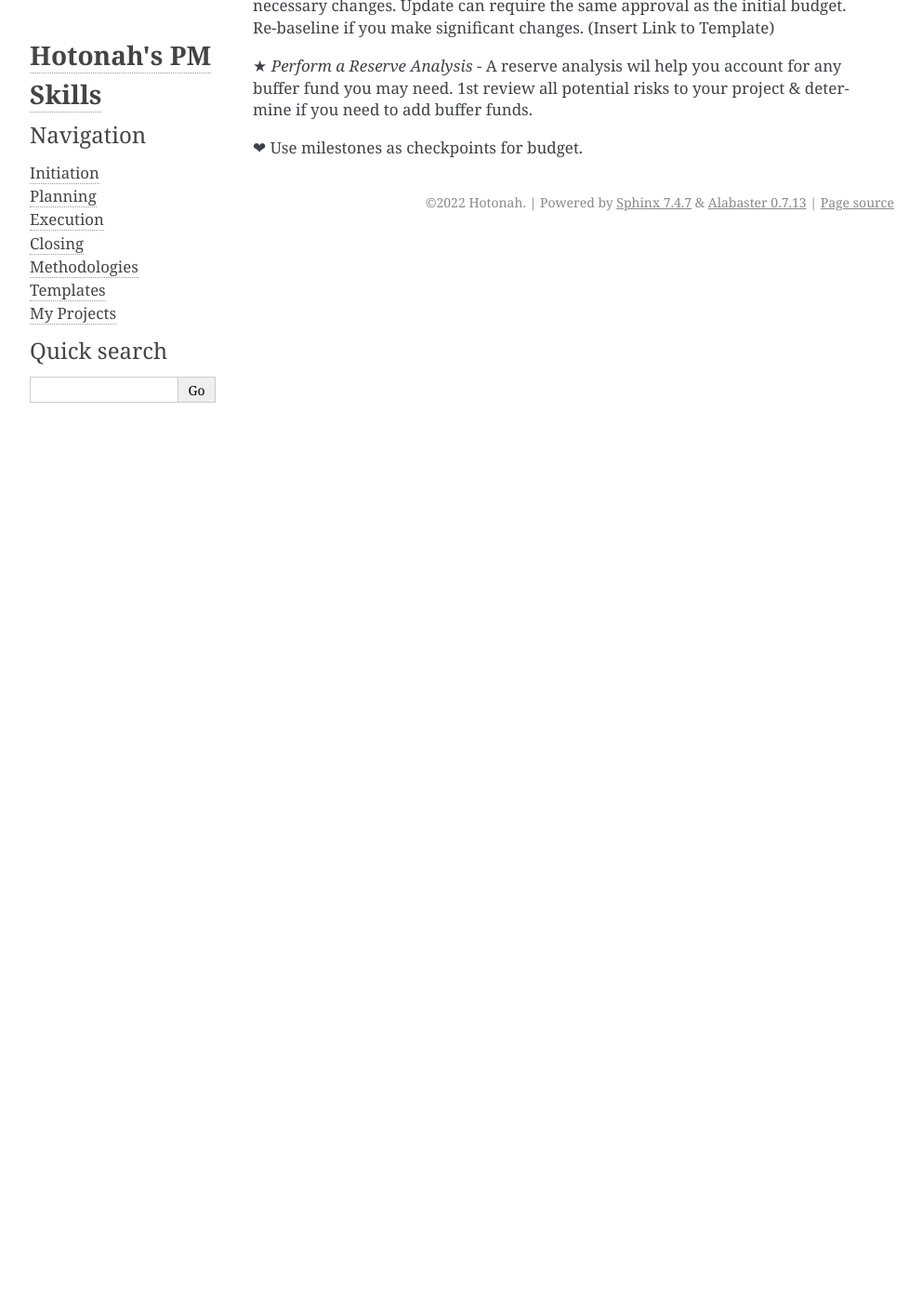
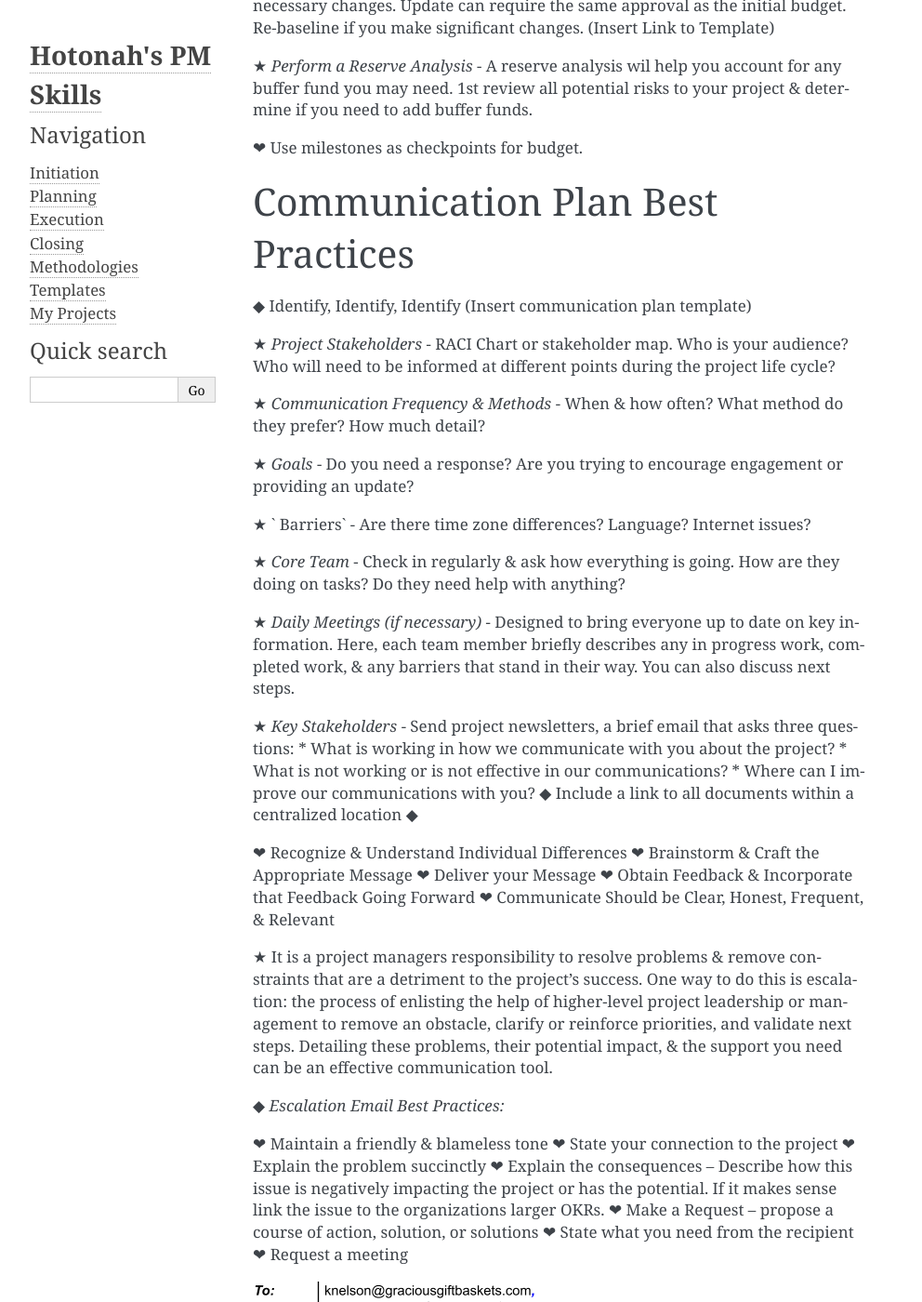
Before and after one commit to Hotonah/hotonah.github.io, a Sphinx documentation site: the page built from source/planning.txt, in a window 1280 px wide and 1400 px high, scrolled down 5881 px. Shown: the whole window at 93% size, without its empty margins (148-1140 px from the left). Built offline with Sphinx 7.4.7, drawn with Linux system fonts in a browser that asks for light colours; some of the changed text lies outside the part shown.

Commit message:
Update planning.txt

```diff
--- a/source/planning.txt
+++ b/source/planning.txt
@@ -183,3 +183,91 @@ Project Budgeting Best Practices
 ★ `Perform a Reserve Analysis` - A reserve analysis wil help you account for any buffer fund you may need. 1st review all potential risks to your project & determine if you need to add buffer funds.
 
 ❤ Use milestones as checkpoints for budget.
+
+Communication Plan Best Practices
+===============================
+◆ Identify, Identify, Identify
+(Insert communication plan template)
+
+★ `Project Stakeholders` - RACI Chart or stakeholder map. Who is your audience? Who will need to be informed at different points during the project life cycle?
+
+★ `Communication Frequency & Methods` - When & how often? What method do they prefer? How much detail?
+
+★ `Goals` - Do you need a response? Are you trying to encourage engagement or providing an update?
+
+★ ` Barriers` - Are there time zone differences? Language? Internet issues?
+
+★ `Core Team` - Check in regularly & ask how everything is going. How are they doing on tasks? Do they need help with anything?
+
+★ `Daily Meetings (if necessary)` - Designed to bring everyone up to date on key information. Here, each team member briefly describes any in progress work, completed work, & any barriers that stand in their way. You can also discuss next steps.
+
+★ `Key Stakeholders` - Send project newsletters, a brief email that asks three questions:
+* What is working in how we communicate with you about the project?
+* What is not working or is not effective in our communications?
+* Where can I improve our communications with you?
+◆ Include a link to all documents within a centralized location ◆
+
+❤ Recognize & Understand Individual Differences
+❤ Brainstorm & Craft the Appropriate Message
+❤ Deliver your Message
+❤ Obtain Feedback & Incorporate that Feedback Going Forward
+❤ Communicate Should be Clear, Honest, Frequent, & Relevant
+
+★ It is a project managers responsibility to resolve problems & remove constraints that are a detriment to the project’s success. One way to do this is escalation: the process of enlisting the help of higher-level project leadership or management to remove an obstacle, clarify or reinforce priorities, and validate next steps. Detailing these problems, their potential impact, & the support you need can be an effective communication tool.
+
+◆ `Escalation Email Best Practices:`
+
+❤ Maintain a friendly & blameless tone
+❤ State your connection to the project
+❤ Explain the problem succinctly
+❤ Explain the consequences – Describe how this issue is negatively impacting the project or has the potential. If it makes sense link the issue to the organizations larger OKRs.
+❤ Make a Request – propose a course of action, solution, or solutions
+❤ State what you need from the recipient
+❤ Request a meeting
+
+.. image:: media/Escalation_Email.PNG
+
+◆ `ROAM Analysis`
+
+❤ `R: Resolved` - The issue has been eliminated & no longer poses a problem.
+❤ `O: Owned` - The issue has been assigned to a team member who will monitor it through completion.
+❤ `A: Accepted` - The issue is minor or cannot be resolved, so the team chooses to accept it & work around it.
+❤ `M: Mitigated` - The team has taken action to reduce the impact of the issue or reduce the likelihood of a risk that has not materialized.
+
+Kickoff Meeting!
+=============
+★ First meeting in which the project team comes together to ground everyone in a shared vision, gain a shared understanding of the project’s goals, scope, & to understand each person's individual roles within the team. This should include team members identified in the RACI chart created during initiation phase. Invite stakeholders & project sponsor. This meeting team members will learn more about how the team will work together to reach the project goals.
+
+* Ask to record meeting if possible
+* Ask a teammate to take notes
+* Finalize agenda & send to group a day or two ahead
+
+◆ `Kickoff Meeting Agenda`
+
+❤ `Introductions` - Allow people to introduce themselves & their roles, maybe a fun fact about themselves. (10 min)
+
+❤ `Background of the Project` - How the project came to be & why it matters. Set a shared vision. Maybe link to organizations larger OKRs. (5 min)
+
+❤ `Goals & Scope` - What work is in-scope & out-of-scope? Also share target launch date & highlight important milestones. (5 min)
+
+❤ `Roles` - Make sure everyone is clear on what work they will be responsible for throughout the duration of the project. (5 min)
+
+❤ `Collaboration` - Address how the team will work together on the project. Go over tools that will serve as a communal source of information for the team – work management tools like Asana or Planner. Discuss how they will communicate – daily emails, teams chat, weekly meetings. (10 min)
+
+❤ `What Comes Next` - Set expectations & action items (10 min)
+
+❤ `Questions` - Allow the team to ask questions. Document questions & feedback in a shared document. This can also be a time for you to ask questions. (15 min)
+
+* Ask their level of confidence on the project plan?
+* What can you do to help them be successful or increase their confidence?
+* If there any information or tools I should gather to help the project be successful?
+* Ask their thoughts on if this is a good way to start the project?
+* Are there any areas that need to be addressed or done differently?
+
+★ Once the Kickoff meeting has ended send a follow-up email to all attendees with key items that were discussed, summarize the meetings, & allow them to ask questions.
+
+◆ `Writing Email Best Practices`
+
+❤ Use Bullet Points
+
+(Include email example or template link)
```
